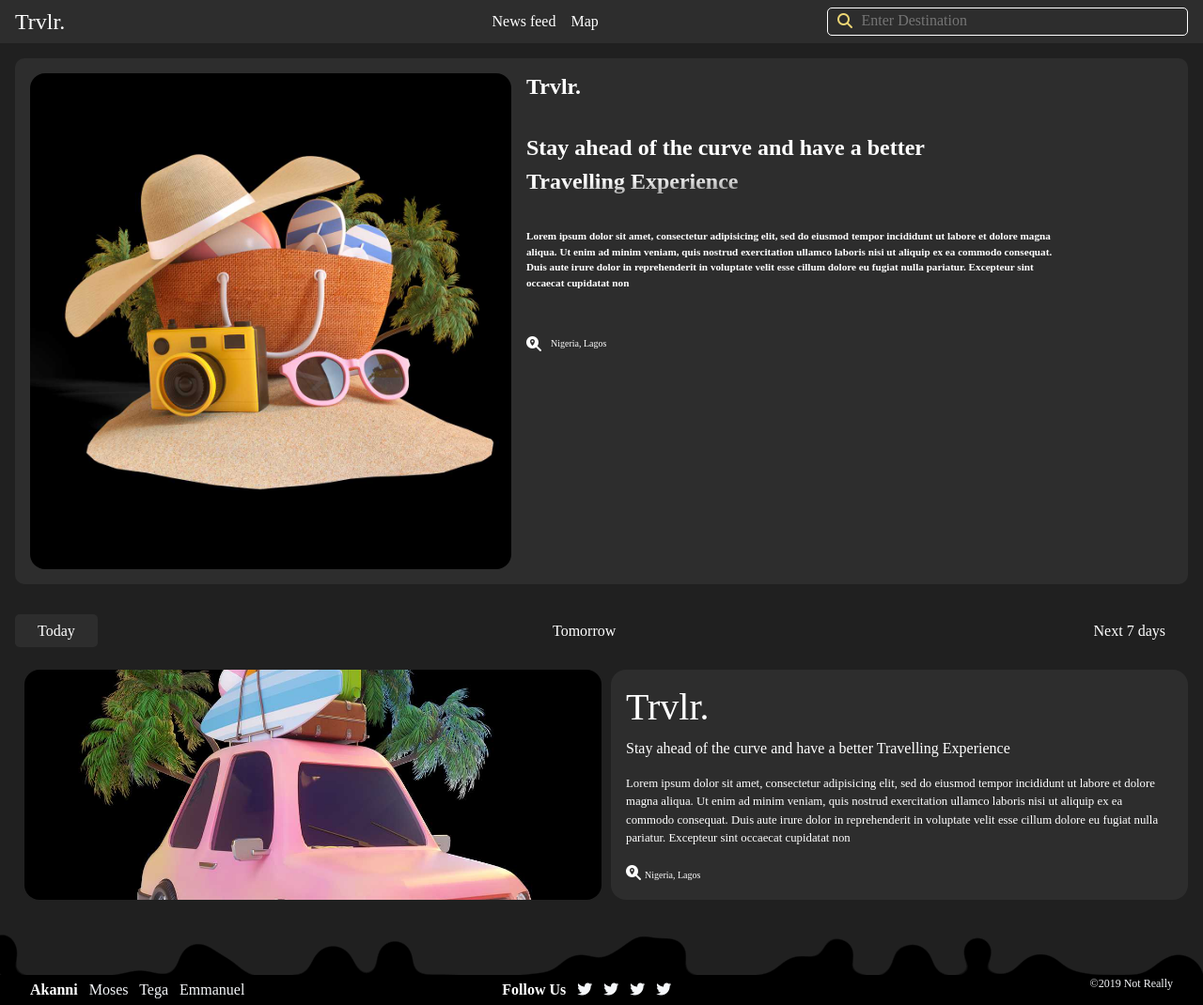
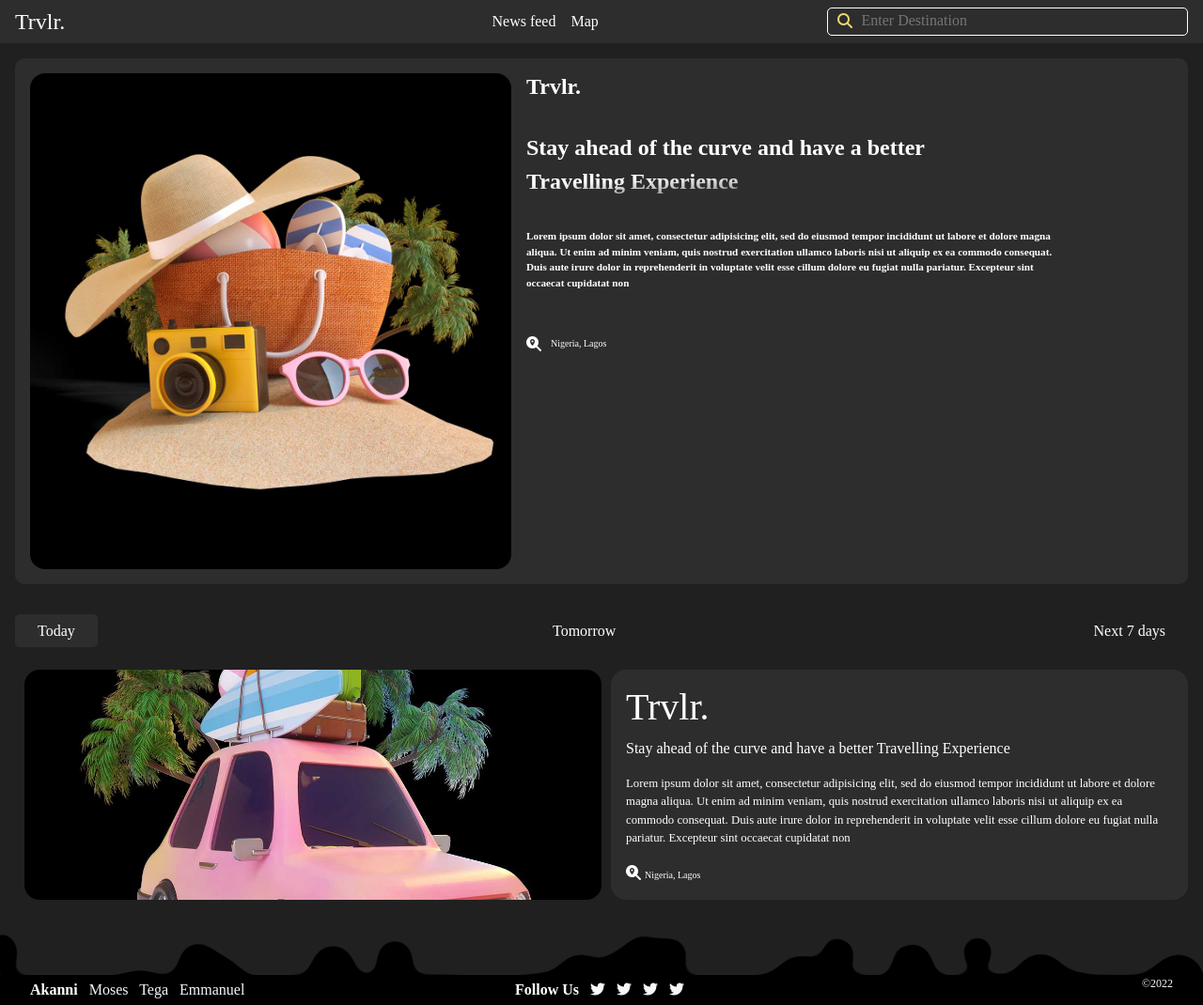
Before and after one commit to Harkanni/TravellersGuide, a plain HTML site: page index.html in a window 1280 px wide. Shown: the whole page at 94% size. Drawn offline with nearby package versions, Linux system fonts and the light colour scheme; some packages are replaced by stand-ins of ours.

Commit message:
Update index.html

```diff
--- a/index.html
+++ b/index.html
@@ -263,7 +263,7 @@
 				</div>
 				<div>
 					<!-- <a class="image" href="https://codepen.io/z-" target="_blank" style="background-image: url(&quot;https://s3-us-west-2.amazonaws.com/s.cdpn.io/199011/happy.svg&quot;)"></a> -->
-					<p >©2019 Not Really</p>
+					<p >©2022</p>
 				</div>
 			</div>
 		</div><svg style="position:fixed; top:100vh">
```
